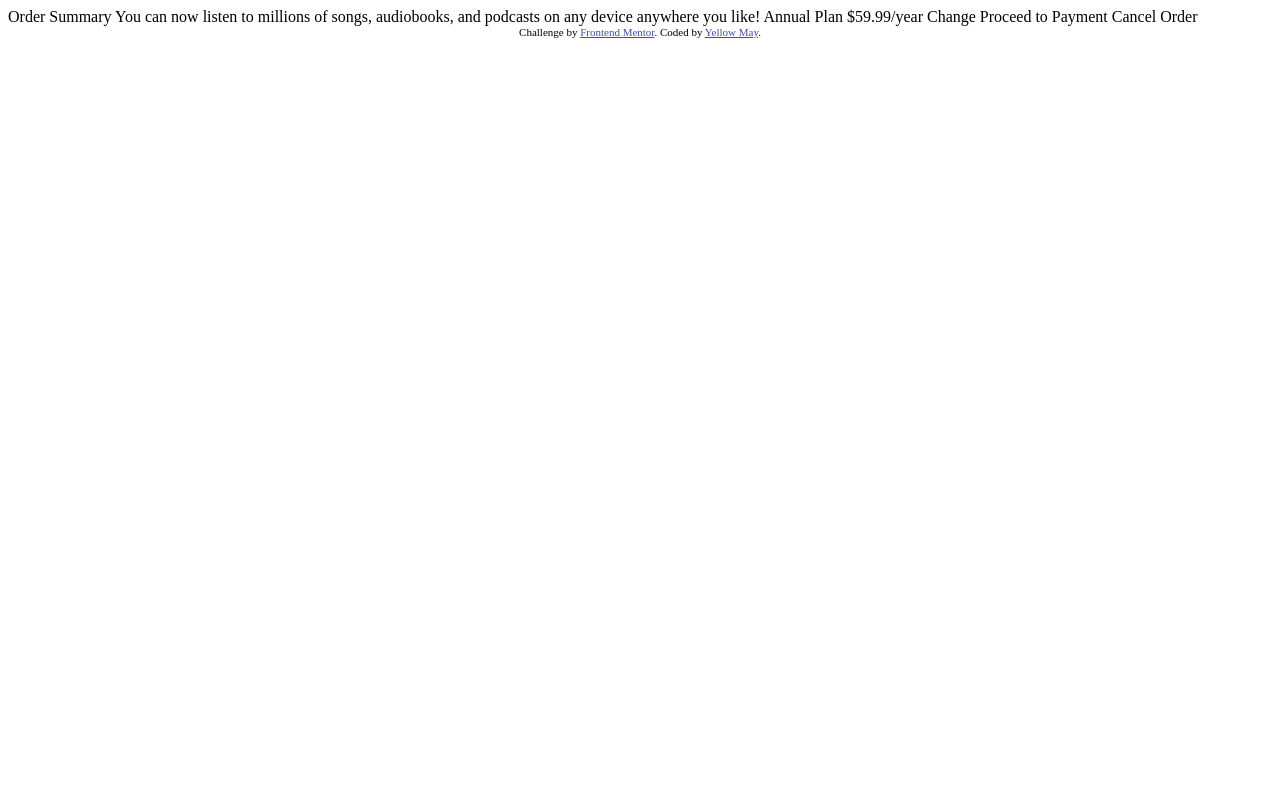
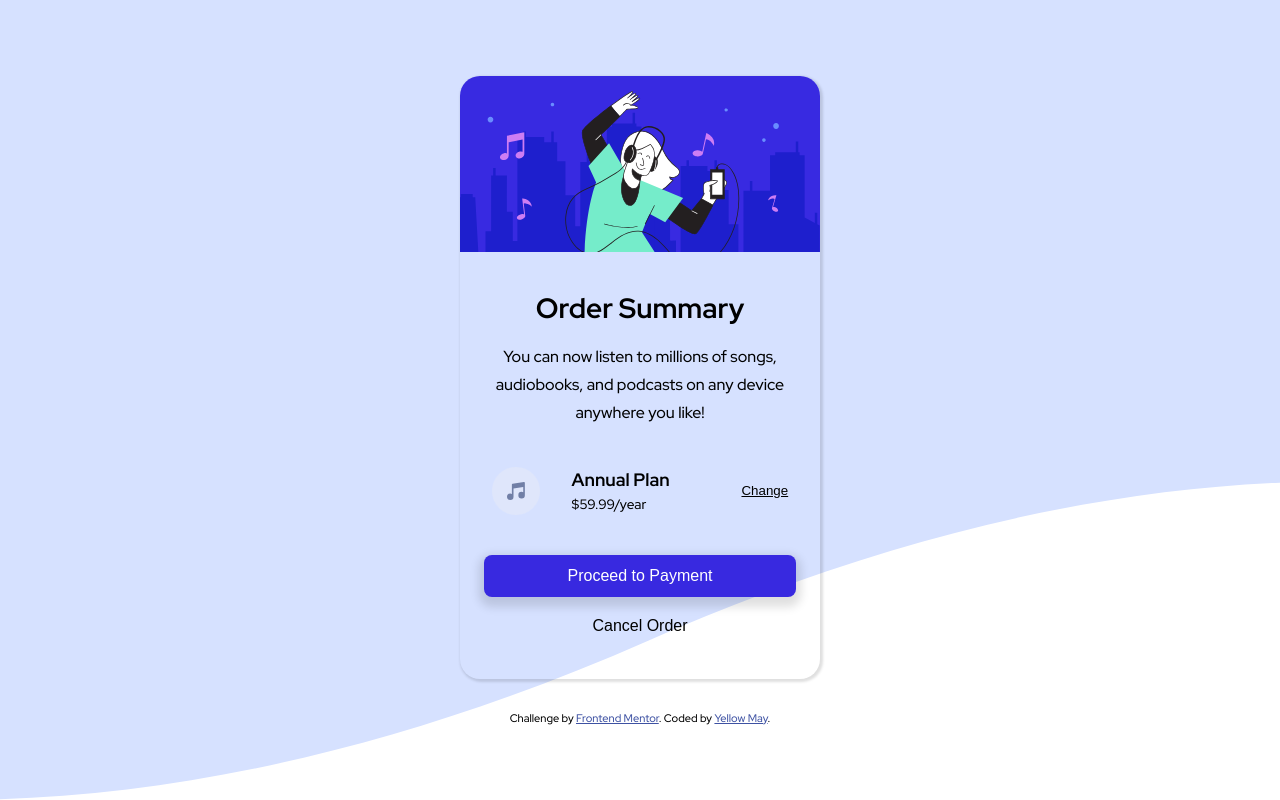
Before and after one commit to Yellow-May/Frontend-Mentor-Order-Summary-Component, a plain HTML site: page index.html in a window 1280 px wide. Drawn offline with Linux system fonts and the light colour scheme.

Commit message:
📦 NEW: complete

```diff
--- a/assets/css/style.css
+++ b/assets/css/style.css
@@ -1,4 +1,130 @@
 @import url('https://fonts.googleapis.com/css2?family=Red+Hat+Display:wght@500;700;900&display=swap');
+
+:root {
+	--pale-blue: hsl(225, 100%, 94%);
+	--bright-blue: hsl(245, 75%, 52%);
+
+	--very-pale-blue: hsl(225, 100%, 98%);
+	--desaturated-blue: hsl(224, 23%, 55%);
+	--dark-blue: hsl(223, 47%, 23%);
+}
+
+*,
+*::before,
+*::after {
+	box-sizing: border-box;
+	margin: 0;
+	padding: 0;
+}
+
+html {
+	height: 100%;
+}
+
+body {
+	min-height: 100%;
+	display: flex;
+	flex-direction: column;
+	justify-content: center;
+	align-items: center;
+	gap: 2rem;
+	padding: 3rem 5%;
+	font-family: 'Red Hat Display', sans-serif;
+	font-size: 1em;
+	background-image: url(../images/pattern-background-mobile.svg);
+	background-position: center center;
+	background-size: cover;
+	background-repeat: no-repeat;
+}
+
+main {
+	max-width: 360px;
+	border-radius: 20px;
+	overflow: hidden;
+	box-shadow: 1.5px 1.5px 2.5px 1.5px rgba(0, 0, 0, 0.125);
+}
+
+main > .head > img {
+	width: 100%;
+}
+
+main > .body {
+	padding: 2rem 1.5rem;
+	display: flex;
+	flex-direction: column;
+	align-items: center;
+	justify-content: center;
+	gap: 1rem;
+}
+
+main > .body > h2 {
+	font-size: 1.75em;
+}
+
+main > .body > p {
+	font-size: 1em;
+	line-height: 1.75;
+	text-align: center;
+	margin-bottom: 1.5rem;
+}
+
+main > .body > div {
+	margin-bottom: 1.5rem;
+	width: 95%;
+	display: flex;
+	justify-content: space-between;
+	align-items: center;
+}
+
+main > .body > div > div > h4 {
+	font-size: 1.125em;
+	margin-bottom: 0.125rem;
+}
+
+main > .body > div > div > span {
+	font-size: 0.85em;
+}
+
+main > .body > div > button {
+	margin-left: 2.5rem;
+	outline: none;
+	border: none;
+	cursor: pointer;
+	background: none;
+	text-decoration: underline;
+	transition: 0.25s;
+}
+
+main > .body > div > button:hover {
+	color: var(--dark-blue);
+}
+
+main > .body > button {
+	outline: none;
+	border: none;
+	cursor: pointer;
+	width: 100%;
+	padding: 0.75rem;
+	background: none;
+	font-size: 1em;
+	transition: 0.25s;
+}
+
+main > .body > button.first {
+	background-color: var(--bright-blue);
+	color: white;
+	border-radius: 0.5rem;
+	margin-bottom: -0.5rem;
+	box-shadow: 0 5px 10px 5px rgba(0, 0, 0, 0.125);
+}
+
+main > .body > button.second:hover {
+	font-weight: 700;
+}
+
+main > .body > button.first:hover {
+	background-color: var(--dark-blue);
+}
 
 .attribution {
 	font-size: 11px;
@@ -7,3 +133,9 @@
 .attribution a {
 	color: hsl(228, 45%, 44%);
 }
+
+@media (min-width: 768px) {
+	body {
+		background-image: url(../images/pattern-background-desktop.svg);
+	}
+}
--- a/index.html
+++ b/index.html
@@ -9,8 +9,26 @@
 	</head>
 	<body>
 		<main>
-			Order Summary You can now listen to millions of songs, audiobooks, and podcasts on any device
-			anywhere you like! Annual Plan $59.99/year Change Proceed to Payment Cancel Order
+			<div class="head">
+				<img src="./assets/images/illustration-hero.svg" alt="hero" />
+			</div>
+			<div class="body">
+				<h2>Order Summary</h2>
+				<p>
+					You can now listen to millions of songs, audiobooks, and podcasts on any device anywhere
+					you like!
+				</p>
+				<div>
+					<img src="./assets/images/icon-music.svg" alt="music" />
+					<div>
+						<h4>Annual Plan</h4>
+						<span>$59.99/year</span>
+					</div>
+					<button title="change">Change</button>
+				</div>
+				<button title="Proceed to Payment" class="first">Proceed to Payment</button>
+				<button title="Cancel Order" class="second">Cancel Order</button>
+			</div>
 		</main>
 
 		<div class="attribution">
```
Also changed, not shown: README.md.
